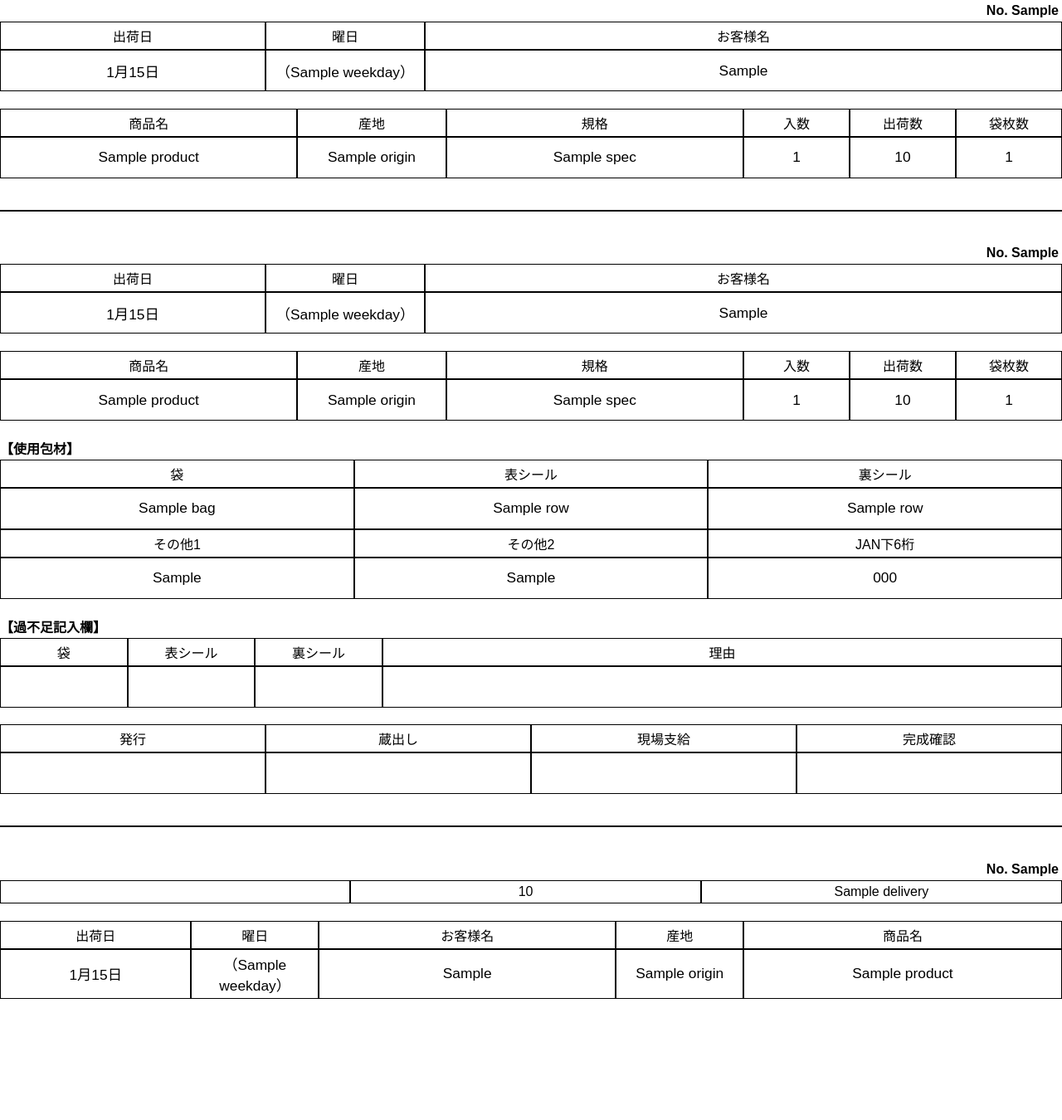
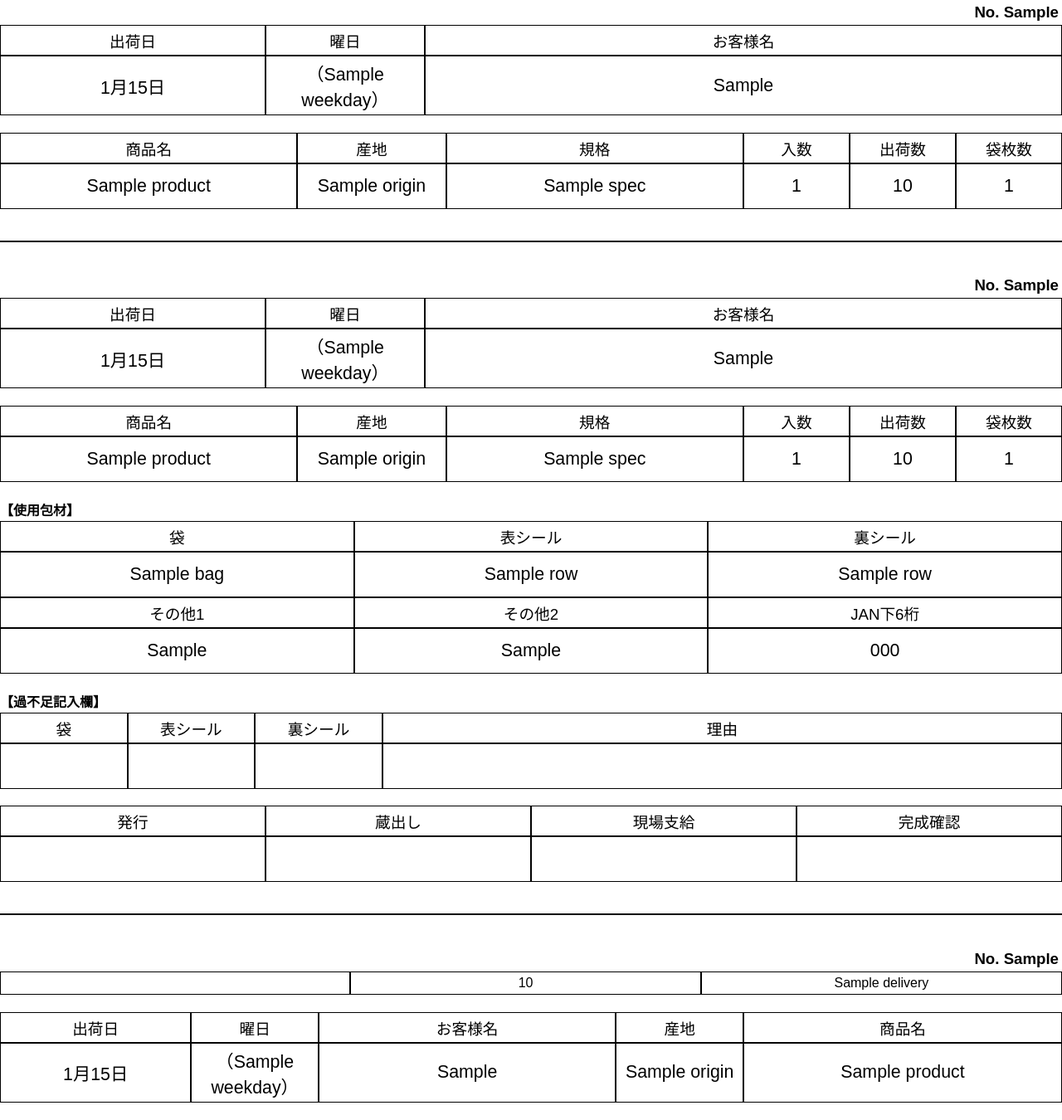
Before and after one commit to Yamada831831/shipment-card, a Flask app: template templates/card_templates.html in a window 1280 px wide. Shown: the whole page at 83% size. Before the commit the page ends 1204 px from the top, so only its background shows below. Run offline with Flask 3, Linux system fonts and the light colour scheme; the template is opened without the code that fills it: most values are stand-ins (such as "Sample title", 1, 10 or a date in 2020).

```diff
--- a/templates/card_templates.html
+++ b/templates/card_templates.html
@@ -6,7 +6,7 @@
   <style>
     @page {
       size: A4;
-      margin: 0mm 10mm 5mm 10mm;
+      margin: 10mm 15mm 10mm 15mm;
     }
     @font-face {
       font-family: 'MyIPA';
@@ -43,12 +43,12 @@
       font-size: 12pt;
     }
     .title-row td {
-      height: 25px;
-      font-size: 12pt;
+      height: 30px;
+      font-size: 14pt;
     }
     .data-cell {
-      height: 50px;
-      font-size: 13pt;
+      height: 55px;
+      font-size: 16pt;
     }
     .data-cell:empty::after {
       content: "\00a0";
@@ -57,8 +57,8 @@
       border: none;
       text-align: right;
       font-weight: bold;
-      height: 25px;
-      font-size: 12pt;
+      height: 30px;
+      font-size: 14pt;
     }
     .divider {
       border-top: 2px solid #000;
```
